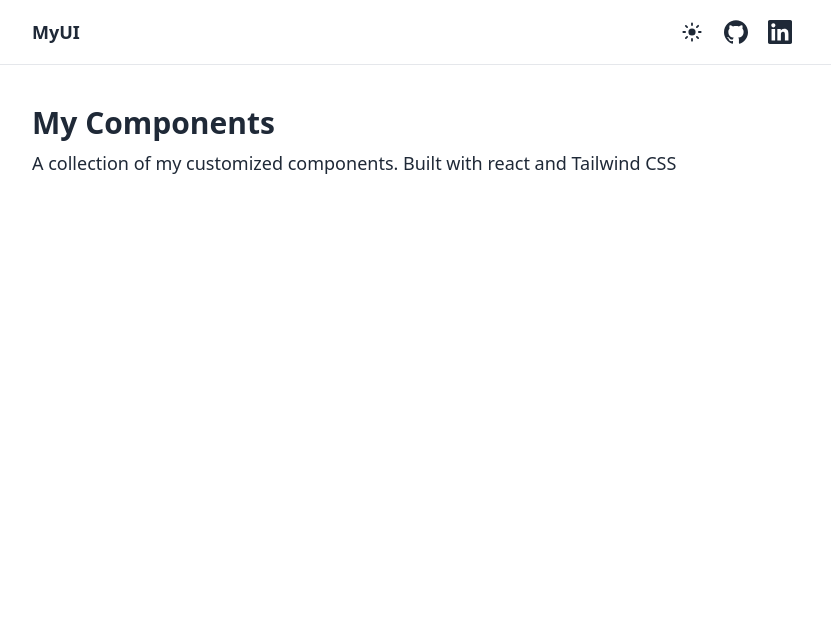
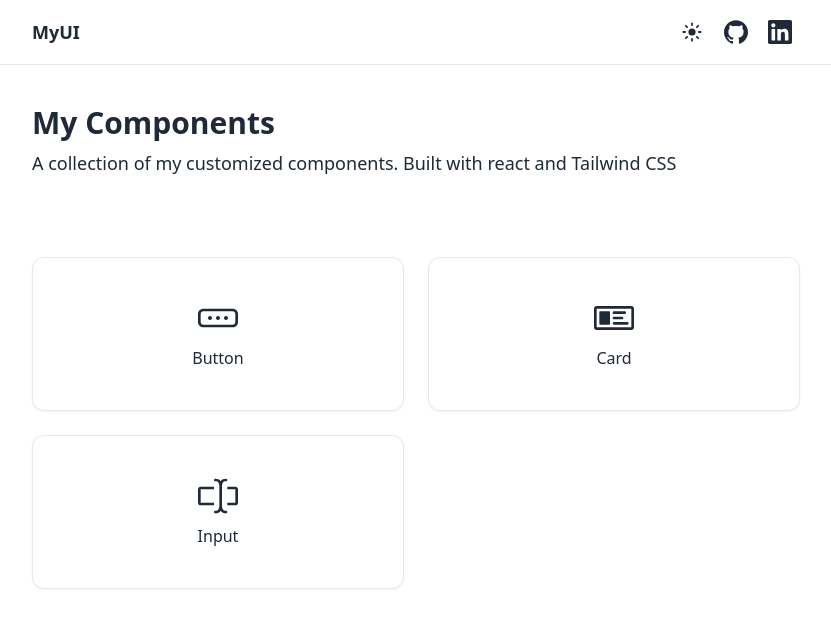
Before and after one commit to LeoGoubard/myown-uilibrary, a React (Vite) app: page / in a window 1280 px wide. Shown: the top 628 px of the page, without its empty margins (224-1055 px from the left). Built offline with nearby package versions, Linux system fonts and the light colour scheme.

Commit message:
feat: we can now use the Link properties and components in our customs card Components for the HomePage, and navigate through the CustomComponents by the HomePage

```diff
--- a/src/App.tsx
+++ b/src/App.tsx
@@ -1,9 +1,10 @@
 import Layout from "./components/site/Layout";
 import { Routes, Route, Outlet, BrowserRouter } from "react-router-dom";
-import ButtonPage from "./routes/Button";
-import CardPage from "./routes/Card";
-import InputPage from "./routes/Input";
-import { HomePage } from "./routes/Home";
+import ButtonPage from "./pages/Button";
+import CardPage from "./pages/Card";
+import InputPage from "./pages/Input";
+import { HomePage } from "./pages/Home";
+import NotFoundPage from "./pages/NotFound";
 
 export default function App() {
 
@@ -17,7 +18,6 @@ export default function App() {
 }
 
 export function AppRoutes() {
-
   return (
     <Routes>
       <Route path="/" element={<Layout><Outlet /></Layout>}>
@@ -25,6 +25,7 @@ export function AppRoutes() {
         <Route path="button" element={<ButtonPage />} />
         <Route path="card" element={<CardPage />} />
         <Route path="input" element={<InputPage />} />
+        <Route path="*" element={<NotFoundPage />} />
       </Route>
     </Routes>
   )
--- a/src/components/library/Card.tsx
+++ b/src/components/library/Card.tsx
@@ -1,16 +1,28 @@
 import React from 'react'
 import { twMerge } from 'tailwind-merge';
 
-type CardContainerProps = React.HTMLAttributes<HTMLDivElement>
+type CardContainerProps = React.HTMLAttributes<HTMLDivElement> & {
+  widthLimit?: "none" | "xs" | "sm" | "md" | "lg"
+}
 
-export const CardContainer: React.FC<CardContainerProps> = ({ className, children, ...props }) => {
+const cardWidths = {
+  none: "",
+  xs: "max-w-xs",
+  sm: "max-w-sm",
+  md: "max-w-md",
+  lg: "max-w-lg"
+}
+
+export const CardContainer: React.FC<CardContainerProps> = ({ className, children, widthLimit="xs", ...props }) => {
 
   const baseClasses: string = "rounded-xl border bg-white shadow-sm dark:border-zinc-700 dark:bg-zinc-800 dark:shadow-zinc-700/[.7]";
 
   const mergedClasses = twMerge([baseClasses, className])
 
+  const widthClass = twMerge(["w-full", cardWidths[widthLimit]])
+
   return (
-    <div className="w-full max-w-xs" {...props}>
+    <div className={widthClass} {...props}>
       <div className={mergedClasses}>
         {children}
       </div>
@@ -18,9 +30,9 @@ export const CardContainer: React.FC<CardContainerProps> = ({ className, childre
   )
 }
 
-export const ContentCard = ({ header, footer, title, subtitle, plaintext, link, children } : { header?: string, footer?: string, title?: string, subtitle?: string, plaintext?: string, link?: { url: string, text: string }, children?: React.ReactNode }) => {
+export const ContentCard = ({ header, footer, title, subtitle, plaintext, widthLimit, link, children } : { header?: string, footer?: string, title?: string, subtitle?: string, plaintext?: string, widthLimit?: CardContainerProps["widthLimit"], link?: { url: string, text: string }, children?: React.ReactNode }) => {
   return (
-    <CardContainer>
+    <CardContainer widthLimit={widthLimit}>
 
       {header &&
         <div className="rounded-t-xl border-b bg-gray-100 px-4 py-3 dark:border-zinc-700 dark:bg-zinc-800 md:px-5 md:py-4">
@@ -54,7 +66,7 @@ export const ContentCard = ({ header, footer, title, subtitle, plaintext, link,
   )
 }
 
-export const BlockLinkCard = ({ url, text, children } : { url?: string, text?: string, children?: React.ReactNode }) => {
+export const BlockLinkCard = ({ url, text, children, CustomLinkedComponent, widthLimit, customLinksProps = {} } : { url?: string, text?: string, children?: React.ReactNode, widthLimit?: CardContainerProps["widthLimit"], CustomLinkedComponent?: React.ComponentType<any>, customLinksProps?: any }) => {
 
   const linkClasses: string = "flex flex-col items-center p-6 sm:p-10"
   const linkContent = (
@@ -65,10 +77,17 @@ export const BlockLinkCard = ({ url, text, children } : { url?: string, text?: s
   )
 
   return (
-    <CardContainer className="text-gray-800 transition-colors hover:bg-gray-200/50 dark:text-white dark:hover:bg-zinc-700/50">
-      <a href={url || "#"} className={linkClasses} target="_blank">
+    <CardContainer widthLimit={widthLimit} className="text-gray-800 transition-colors hover:bg-gray-200/50 dark:text-white dark:hover:bg-zinc-700/50">
+      {CustomLinkedComponent ? (
+        <CustomLinkedComponent className={linkClasses} {...customLinksProps}>
+          {linkContent}
+        </CustomLinkedComponent>
+      ) : (
+        <a href={url || "#"} className={linkClasses} target="_blank" { ...(customLinksProps as React.AnchorHTMLAttributes<HTMLAnchorElement>)}>
         {linkContent}
       </a>
+      )}
+
     </CardContainer>
   )
 }
--- /dev/null
+++ b/src/pages/Home.tsx
@@ -0,0 +1,31 @@
+import { Link } from "react-router-dom"
+import Container from "../components/site/Container"
+import { BlockLinkCard } from "../components/library/Card"
+import { RxButton, RxIdCard, RxInput } from "react-icons/rx"
+
+export const HomePage = () => {
+  return (
+    <Container
+      title="My Components"
+      description="A collection of my customized components. Built with react and Tailwind CSS"
+    >
+      <div className="mt-8 grid gap-4 sm:grid-cols-2 sm:gap-6">
+        <BlockLinkCard text="Button" widthLimit="none" CustomLinkedComponent={Link} customLinksProps={{
+          to:"/button"
+        }}>
+          <RxButton className="h-10 w-10" />
+        </BlockLinkCard>
+        <BlockLinkCard text="Card"widthLimit="none" CustomLinkedComponent={Link} customLinksProps={{
+          to:"/card"
+        }}>
+          <RxIdCard className="h-10 w-10" />
+        </BlockLinkCard>
+        <BlockLinkCard text="Input"widthLimit="none" CustomLinkedComponent={Link} customLinksProps={{
+          to:"/input"
+        }}>
+          <RxInput className="h-10 w-10" />
+        </BlockLinkCard>
+      </div>
+    </Container>
+  )
+}
--- /dev/null
+++ b/src/pages/NotFound.tsx
@@ -0,0 +1,17 @@
+const NotFoundPage = () => {
+  return (
+    <div className="px-4 py-10 text-center sm:px-6 lg:px-8">
+      <h1 className="block text-7xl font-bold text-gray-800 dark:text-white sm:text-9xl">
+        404
+      </h1>
+      <h1 className="block text-2xl font-bold text-white"></h1>
+      <p className="mt-3 text-gray-600 dark:text-gray-400">
+        Ka Chow!
+        <br />
+        Easy lad there is nothing here
+      </p>
+    </div>
+  )
+}
+
+export default NotFoundPage
--- a/src/routes/Home.tsx
+++ /dev/null
@@ -1,12 +0,0 @@
-import Container from "../components/site/Container"
-
-export const HomePage = ({ children } : {children?: React.ReactNode}) => {
-  return (
-    <Container
-      title="My Components"
-      description="A collection of my customized components. Built with react and Tailwind CSS"
-    >
-      {children}
-    </Container>
-  )
-}
```
Also changed, not shown: src/pages/Button.tsx (renamed from src/routes/Button.tsx), src/pages/Card.tsx (renamed from src/routes/Card.tsx), src/pages/Input.tsx (renamed from src/routes/Input.tsx).
